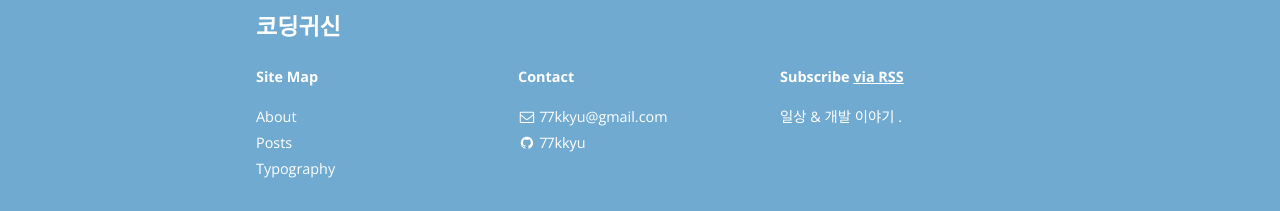
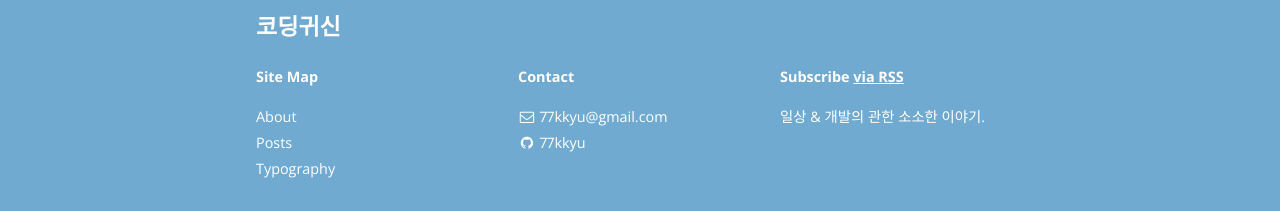
Before and after one commit to 77kkyu/77kkyu.github.io, a Jekyll site: the page built from index.html, in a window 1280 px wide and 900 px high, scrolled down 1249 px. Shown: the part 686-897 px from the top of the window. Built offline with Jekyll 4.4.1, drawn with Linux system fonts in a browser that asks for light colours; nearby versions of some CDN libraries; the list of posts is cut into pages by our own code.

Commit message:
Update _config.yml

```diff
--- a/_config.yml
+++ b/_config.yml
@@ -14,7 +14,7 @@ subtitle: "오합지졸 코딩 이야기"
 email: 77kkyu@gmail.com
 name: 코딩귀신
 description: >
-  일상 & 개발 이야기 .
+  일상 & 개발의 관한 소소한 이야기.
 # Base URL of site (i.e. /blog). It should always start with a slash,
 # and never end with a slash. Set it to a blank value if hosting at the
 # root of your server.
```
